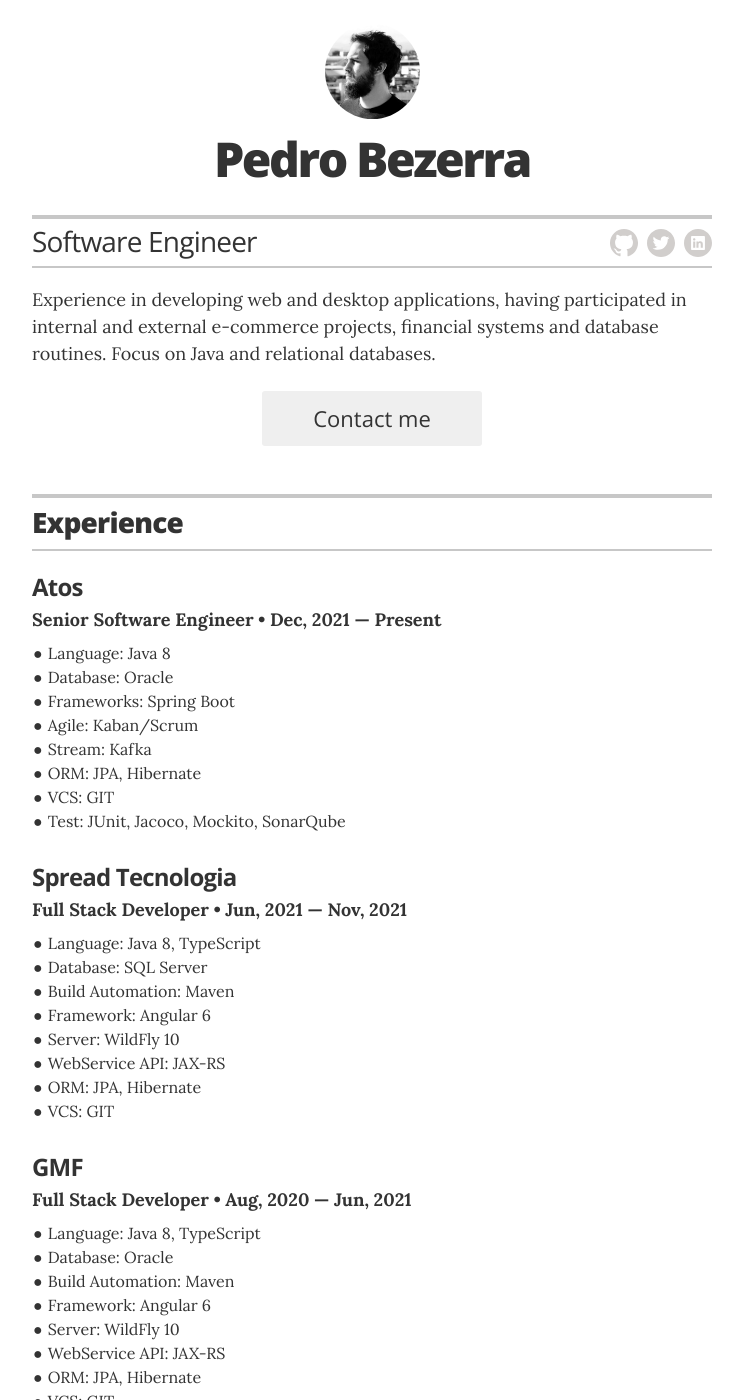
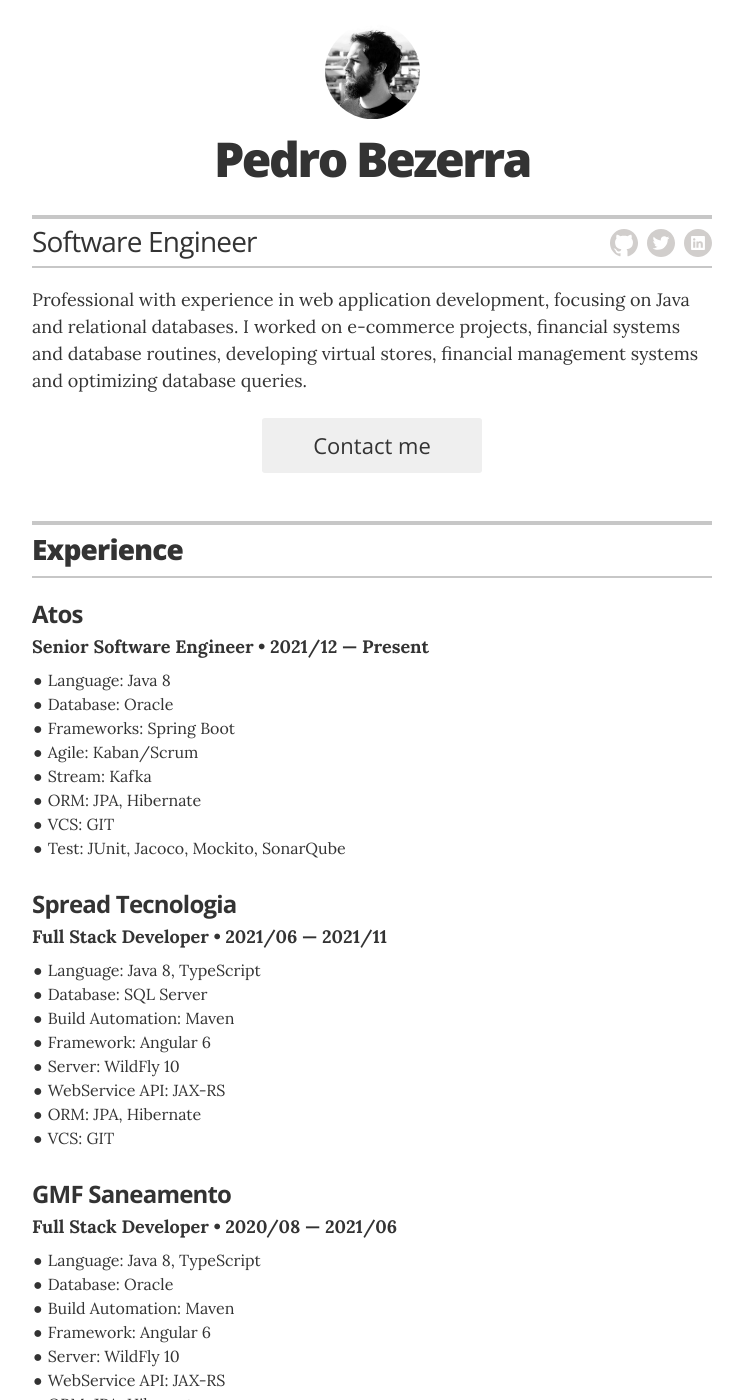
Before and after one commit to pedrobezerradev/pedrobezerradev.github.io, a Jekyll site: the page built from index.html, in a window 1280 px wide and 1400 px high. Shown: the whole window, without its empty margins (268-1011 px from the left). Built offline with Jekyll 4.4.1, drawn with Linux system fonts in a browser that asks for light colours; some of the changed text lies outside the part shown.

Commit message:
feat: alter date type representation experiences and additional links

```diff
--- a/_config.yml
+++ b/_config.yml
@@ -23,7 +23,7 @@
 resume_header_contact_info:     "Rio de Janeiro, RJ - Brazil • pedrobezerradev@gmail.com"
 display_header_contact_info:    "false"
 
-resume_header_intro: "<p>Experience in developing web and desktop applications, having participated in internal and external e-commerce projects, financial systems and database routines. Focus on Java and relational databases.</p>"
+resume_header_intro: "<p>Professional with experience in web application development, focusing on Java and relational databases. I worked on e-commerce projects, financial systems and database routines, developing virtual stores, financial management systems and optimizing database queries.</p>"
 
 # use "yes" to display the email contact button,
 # "no" to display an "I'm not looking for work" message,
@@ -38,7 +38,7 @@
 # resume_section_projects:        true
 resume_section_skills:          true
 # resume_section_recognition:     true
-resume_section_links:           true
+# resume_section_links:           true
 # resume_section_associations:    true
 # resume_section_interests:       true
 
--- a/_data/experience.yml
+++ b/_data/experience.yml
@@ -3,29 +3,29 @@
 # Senior Java Developer
 - company: Atos
   position: Senior Software Engineer
-  duration: Dec, 2021 &mdash; Present
+  duration: 2021/12 &mdash; Present
   summary: '● Language: Java 8 <br \> ● Database: Oracle <br \> ● Frameworks: Spring Boot <br \> ● Agile: Kaban/Scrum <br \> ● Stream: Kafka <br \> ● ORM: JPA, Hibernate <br \> ● VCS: GIT <br \> ● Test: JUnit, Jacoco, Mockito, SonarQube'
 
 # Full Stack Developer
 - company: Spread Tecnologia
   position: Full Stack Developer
-  duration: Jun, 2021 &mdash; Nov, 2021
+  duration: 2021/06 &mdash; 2021/11
   summary: '● Language: Java 8, TypeScript <br \> ● Database: SQL Server <br \> ● Build Automation: Maven <br \> ● Framework: Angular 6 <br \> ● Server: WildFly 10 <br \> ● WebService API: JAX-RS <br \> ● ORM: JPA, Hibernate <br \> ● VCS: GIT'
 
 # Full Stack Developer
-- company: GMF
+- company: GMF Saneamento
   position: Full Stack Developer
-  duration: Aug, 2020 &mdash; Jun, 2021
+  duration: 2020/08 &mdash; 2021/06
   summary: '● Language: Java 8, TypeScript <br \> ● Database: Oracle <br \> ● Build Automation: Maven <br \> ● Framework: Angular 6 <br \> ● Server: WildFly 10 <br \> ● WebService API: JAX-RS <br \> ● ORM: JPA, Hibernate <br \> ● VCS: GIT'
 
 # Java Software Developer
 - company: Quality Software
   position: Java Software Developer
-  duration: Sept, 2018 &mdash; Aug, 2020
+  duration: 2018/09 &mdash; 2020/08
   summary: '● Language: Java 7 <br \> ● Database: Oracle <br \> ● Build Automation: Maven <br \> ● Framework: Struts 2 <br \> ● Server: WildFly 10 <br \> ● WebService API: JAX-WS <br \> ● ORM: JPA, Hibernate <br \> ● VCS: SVN'
 
 # Junior Java Developer
 - company: Blumar Turismo
   position: Junior Java Developer
-  duration:  Jul, 2014 &mdash; Sept, 2018
+  duration:  2014/07 &mdash; 2018/09
   summary: '● Language: Java 7 <br \> ● Database: PostgreSQL <br \> ● Framework: VRaptor <br \> ● Server: Tomcat 7 <br \> ● ORM: JPA, Hibernate <br \> ● VCS: SVN'
```
